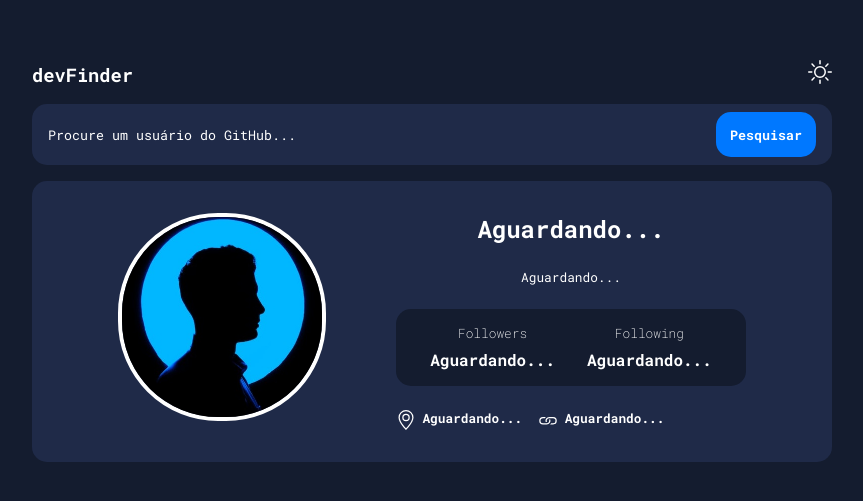
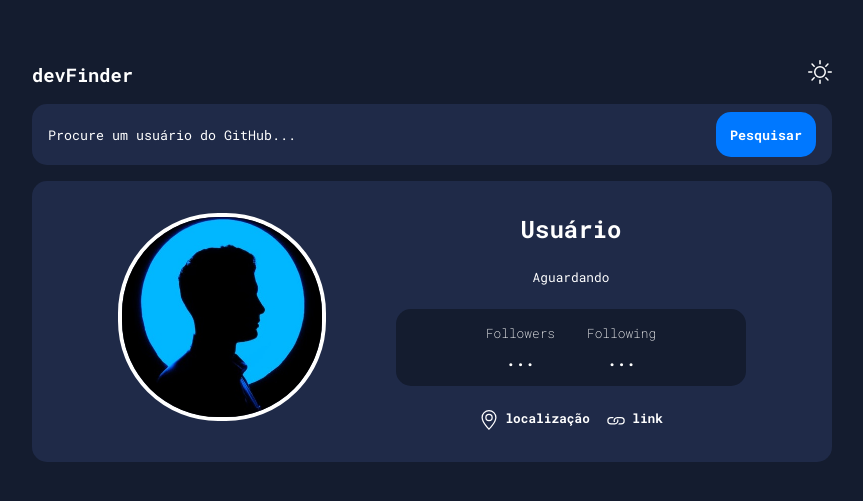
Before and after one commit to evaaldo/BUSCADOR-USUARIOS-GITHUB, a React (Create React App) app: page / in a window 1280 px wide. Shown: the part 147-648 px from the top of the page, without its empty margins (208-1071 px from the left). Built offline with nearby package versions, Linux system fonts and the light colour scheme.

Commit message:
Modificação das mensagens prontas para a abertura do site

```diff
--- a/src/Componentes/Container/Container.js
+++ b/src/Componentes/Container/Container.js
@@ -11,13 +11,13 @@ import { useState } from 'react'
 function Container() {
 
     const [search, setSearch] = useState('')
-    const [name, setName] = useState('Aguardando...')
-    const [bio, setBio] = useState('Aguardando...')
+    const [name, setName] = useState('Usuário')
+    const [bio, setBio] = useState('Aguardando')
     const [avatar_url, setAvatar_url] = useState('/images/no-profile.jpg')
-    const [followers, setFollowers] = useState('Aguardando...')
-    const [following, setFollowing] = useState('Aguardando...')
-    const [location, setLocation] = useState('Aguardando...')
-    const [blog, setBlog] = useState('Aguardando...')
+    const [followers, setFollowers] = useState('...')
+    const [following, setFollowing] = useState('...')
+    const [location, setLocation] = useState('localização')
+    const [blog, setBlog] = useState('link')
 
     const handleSearch = () => {
 
--- a/src/Componentes/Container/ContainerBaixo.css
+++ b/src/Componentes/Container/ContainerBaixo.css
@@ -85,6 +85,8 @@
 .info-4 {
     display: flex;
     gap: 1em;
+    justify-content: center;
+    align-items: center;
 }
 
 .local {
```
